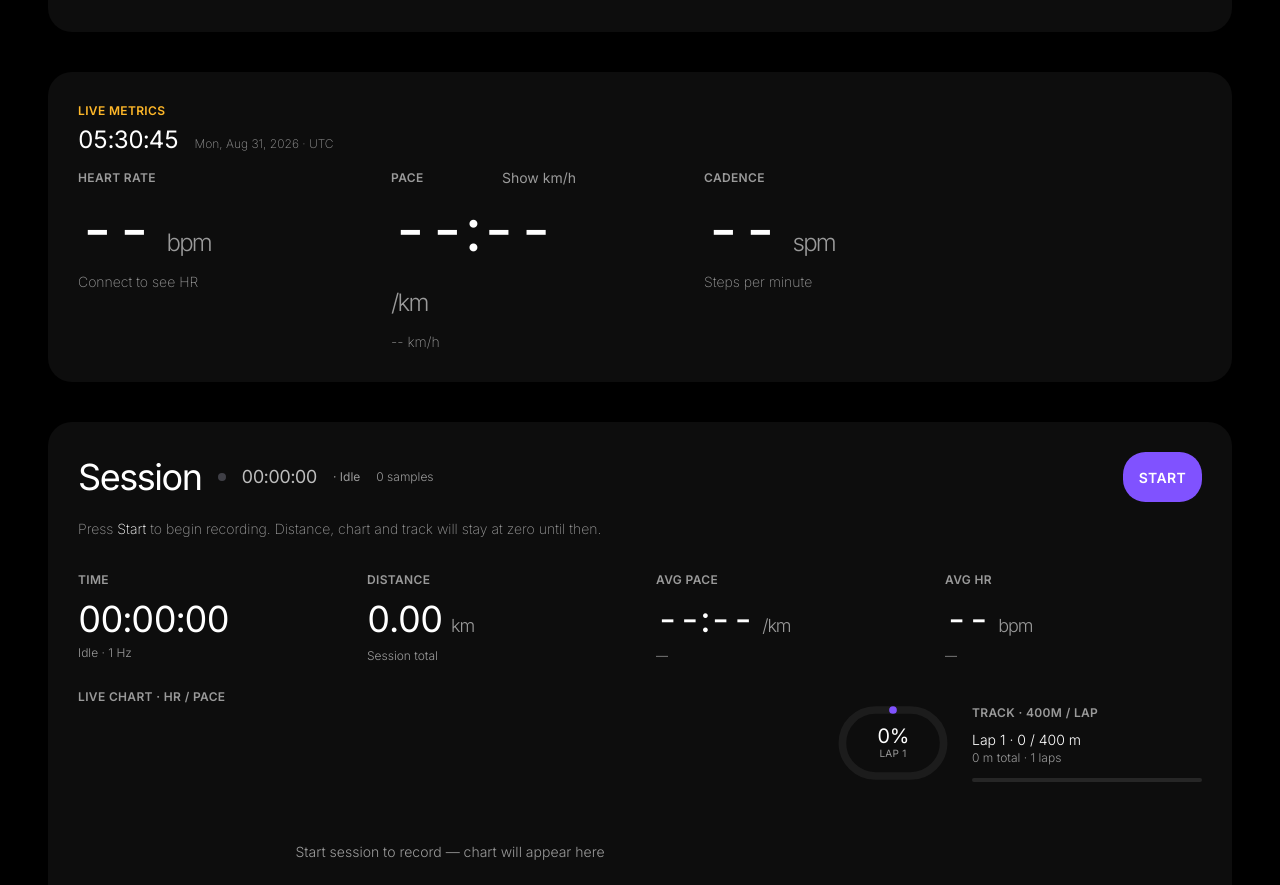
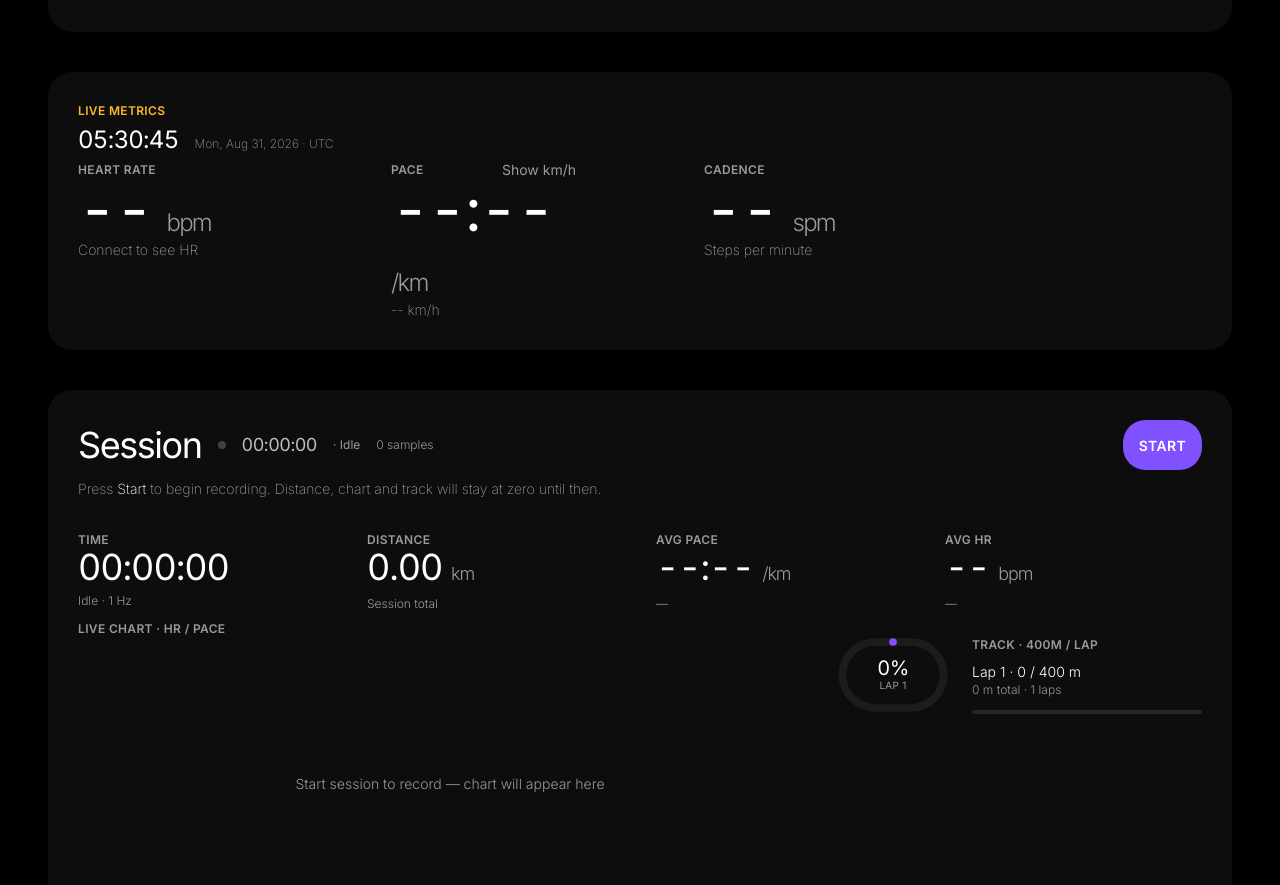
Before and after one commit to hammamnash/Runees, a Next.js app: page / in a window 1280 px wide. Shown: the part 765-1650 px from the top of the page. Built offline with nearby package versions, Linux system fonts and the light colour scheme.

Commit message:
minor relayout

```diff
--- a/src/app/page.tsx
+++ b/src/app/page.tsx
@@ -510,7 +510,7 @@
         <div className="glass-panel">
           <p className="eyebrow mb-2">Live Metrics</p>
           {/* Compact device time strip */}
-          <div className="flex flex-wrap items-baseline gap-x-4 gap-y-1 pb-4">
+          <div className="flex flex-wrap items-baseline gap-x-4 gap-y-1 pb-2">
             <span className="metric-num text-2xl text-white">{clockTime}</span>
             <span className="text-body-light text-xs text-ash">{clockDate} · {clockTz}</span>
           </div>
@@ -522,7 +522,7 @@
             sub={hr != null ? <HrZoneGauge hr={hr} cfg={zoneCfg} /> : "Connect to see HR"}
             colorClass={zone?.color || "text-white"}
           />
-          <div className="flex flex-col gap-3">
+          <div className="flex flex-col gap-30">
             <div className="flex items-center justify-between">
               <span className="eyebrow !text-ash">Pace</span>
               <button onClick={() => setShowKmh((v) => !v)} className="ghost-btn text-xs">
@@ -549,7 +549,7 @@
         {/* Session Box — unified: header + metrics + chart/track. Distance/chart/track only count after Start */}
         <section className="glass-panel overflow-hidden">
           {/* Session header: Start at top */}
-          <div className="flex flex-wrap items-center justify-between gap-4 pb-4">
+          <div className="flex flex-wrap items-center justify-between gap-4 pb-2">
             <div className="flex flex-wrap items-center gap-4">
               <h2 className="text-display text-3xl text-white md:text-4xl">Session</h2>
               <span className={`h-2 w-2 rounded-full ${recorder.state === "recording" ? "bg-emerald-500 animate-pulse" : recorder.state === "paused" ? "bg-amber-500" : recorder.state === "stopped" ? "bg-zinc-500" : "bg-zinc-700"}`} />
@@ -587,24 +587,24 @@
           ) : null}
 
           {/* Session metrics — sessionDistanceM / avgPace / avgHr only meaningful after Start */}
-          <div className="grid grid-cols-2 gap-8 pb-6 md:grid-cols-4">
+          <div className="grid grid-cols-2 gap-8 pb-2 md:grid-cols-4">
             <div>
-              <div className="eyebrow !text-ash mb-3">Time</div>
+              <div className="eyebrow !text-ash mb-30">Time</div>
               <div className="metric-num text-4xl text-white">{formatTime(recorder.elapsedMs)}</div>
               <div className="mt-2 text-xs capitalize font-light text-ash">{recorder.state} · 1 Hz</div>
             </div>
             <div>
-              <div className="eyebrow !text-ash mb-3">Distance</div>
+              <div className="eyebrow !text-ash mb-30">Distance</div>
               <div className="metric-num text-4xl text-white">{distKm} <span className="text-lg font-light text-ash">km</span></div>
               <div className="mt-2 text-xs font-light text-ash">Session total</div>
             </div>
             <div>
-              <div className="eyebrow !text-ash mb-3">Avg Pace</div>
+              <div className="eyebrow !text-ash mb-30">Avg Pace</div>
               <div className="metric-num text-4xl text-white">{avgPace} <span className="text-lg font-light text-ash">/km</span></div>
               <div className="mt-2 text-xs font-light text-ash">{recorder.records.length ? `${(sessionDistanceM / 1000).toFixed(2)} km` : "—"}</div>
             </div>
             <div>
-              <div className="eyebrow !text-ash mb-3">Avg HR {avgHrZone ? `• ${avgHrZone.label}` : ""}</div>
+              <div className="eyebrow !text-ash mb-30">Avg HR {avgHrZone ? `• ${avgHrZone.label}` : ""}</div>
               <div className={`metric-num text-4xl ${avgHrZone?.color || "text-white"}`}>{avgHr != null ? avgHr : "--"} <span className="text-lg font-light text-ash">bpm</span></div>
               <div className="mt-2 text-xs font-light text-ash">{avgHrZone ? avgHrZone.label : recorder.records.length ? "No HR samples yet" : "—"}</div>
             </div>
--- a/src/components/MetricCard.tsx
+++ b/src/components/MetricCard.tsx
@@ -14,7 +14,7 @@
   colorClass?: string;
 }) {
   return (
-    <div className="flex flex-col gap-3">
+    <div className="flex flex-col gap-30">
       <div className="eyebrow !text-ash">{label}</div>
       <div className={`metric-num text-5xl lg:text-6xl ${colorClass || "text-white"}`}>
         {value} {unit ? <span className="text-2xl font-light text-ash">{unit}</span> : null}
```
